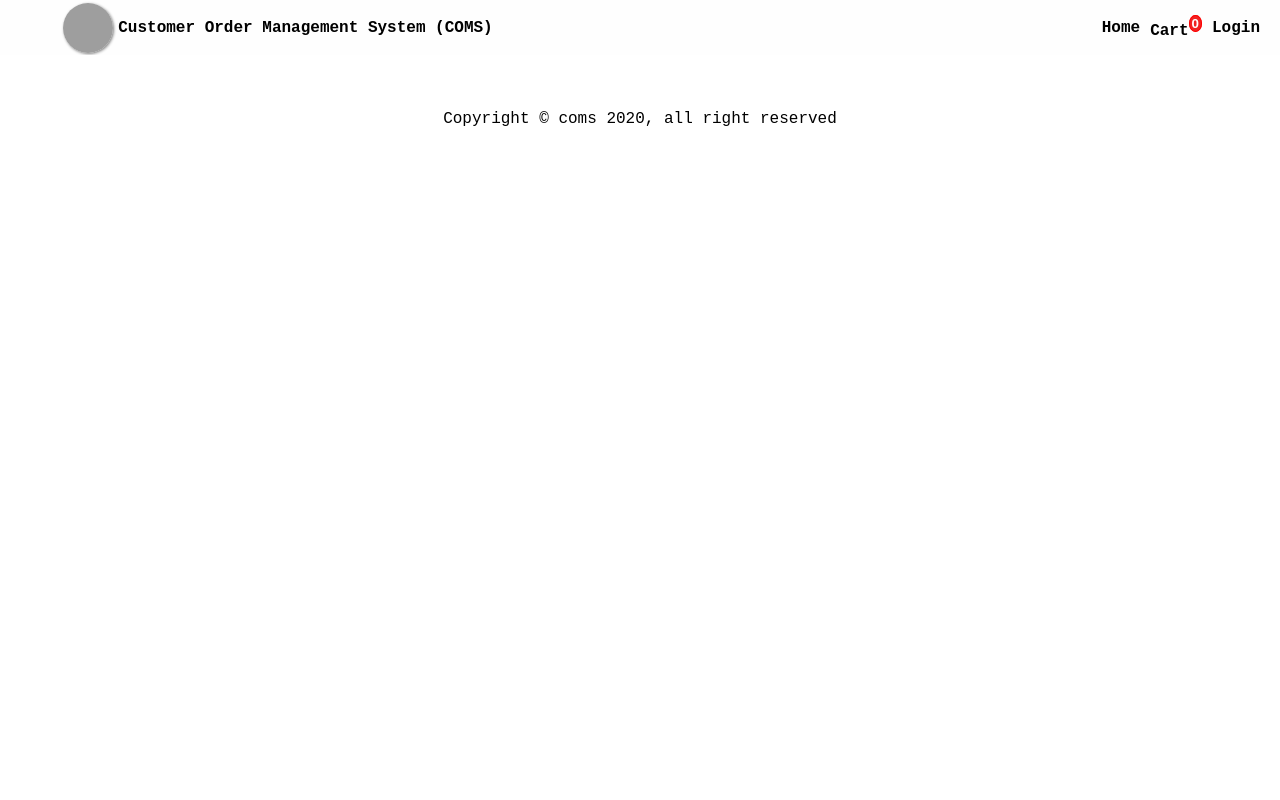
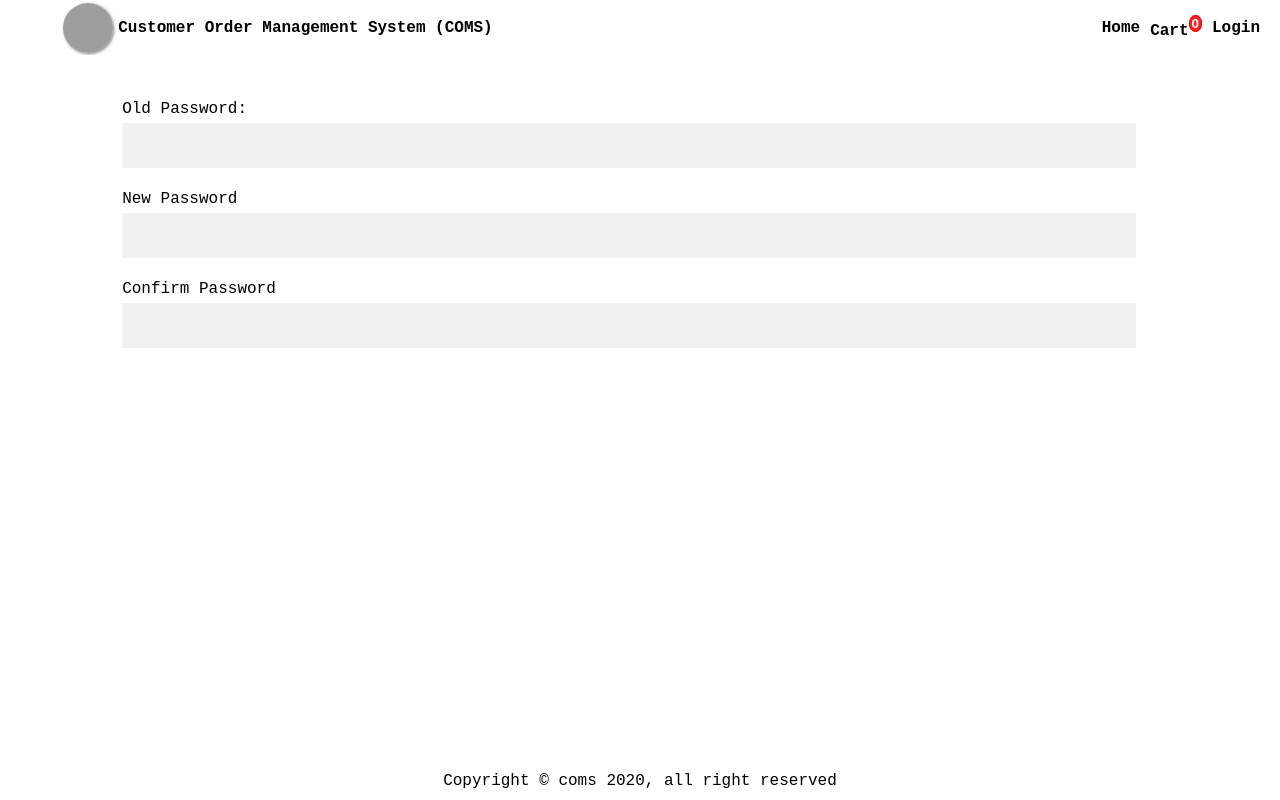
Before and after one commit to subashcs/coms, an Angular app in the folder comsclient/: page /reset-password in a window 1280 px wide. Before the commit this address led to /. Built offline with nearby package versions, Linux system fonts and the light colour scheme; grey boxes are pictures that could not be loaded.

Commit message:
reset password page

```diff
--- a/comsclient/src/app/app-routing.module.ts
+++ b/comsclient/src/app/app-routing.module.ts
@@ -13,6 +13,7 @@ import { OrderManagerComponent } from './components/order-manager/order-manager.
 import { OrderComponent } from './components/order/order.component';
 import { ProductManagerComponent } from './components/product-manager/product-manager.component';
 import { ProfileComponent } from './components/profile/profile.component';
+import { ResetPasswordComponent } from './components/reset-password/reset-password.component';
 import { SignupComponent } from './components/signup/signup.component';
 
 
@@ -38,7 +39,10 @@ const routes: Routes = [
     {path:'orders/:orderId',component:EditOrderComponent}
   ]
 },
-  {path:'',component:DashboardComponent}
+{path:'reset-password',component:ResetPasswordComponent},
+
+  {path:'',component:DashboardComponent},
+
 ];
 
 @NgModule({
--- a/comsclient/src/app/app.component.html
+++ b/comsclient/src/app/app.component.html
@@ -5,6 +5,6 @@
   </div>
   <div class="content">
     <router-outlet></router-outlet>
-    <app-footer></app-footer>
   </div>
+  <app-footer></app-footer>
 </div>
--- a/comsclient/src/app/components/reset-password/reset-password.component.html
+++ b/comsclient/src/app/components/reset-password/reset-password.component.html
@@ -1 +1,10 @@
-<p>reset-password works!</p>
+<form class="reset-form">
+  <label for="oldPass"> Old Password: </label>
+  <input type="text" name="oldPass" />
+
+  <label for="newPass"> New Password </label>
+  <input type="text" name="newPass" />
+
+  <label for="confirmPass"> Confirm Password </label>
+  <input type="text" name="confirmPass" />
+</form>
--- a/comsclient/src/app/components/reset-password/reset-password.component.scss
+++ b/comsclient/src/app/components/reset-password/reset-password.component.scss
@@ -0,0 +1,5 @@
+.reset-form {
+  width: max-content;
+  align-items: center;
+  margin: 0 auto;
+}
```
